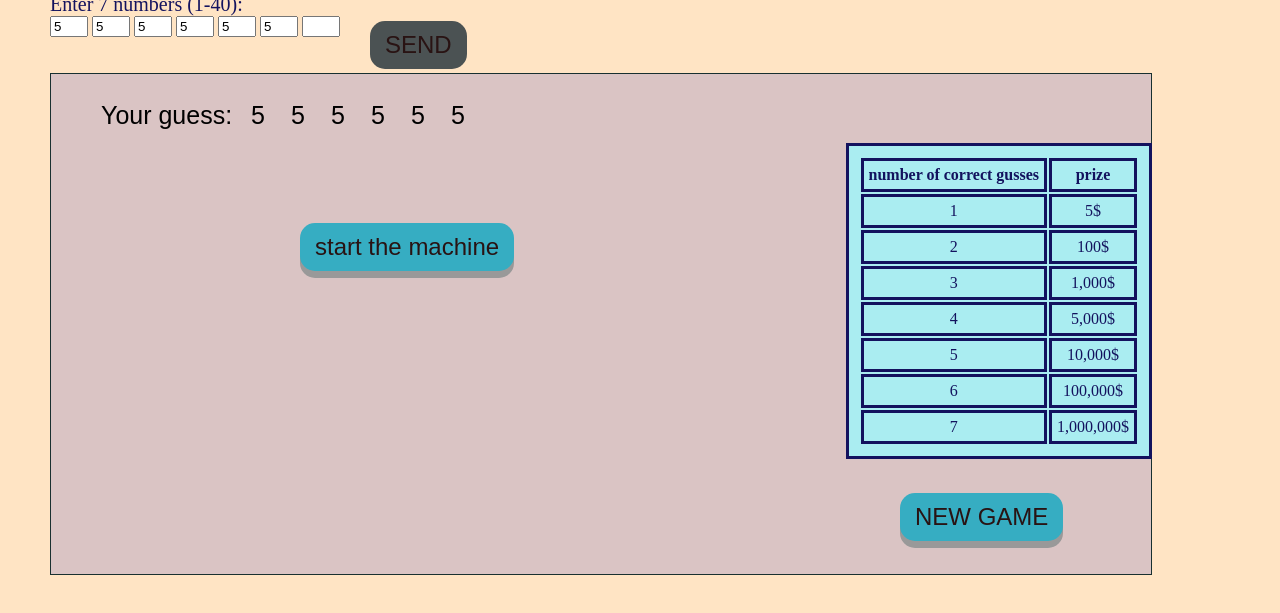
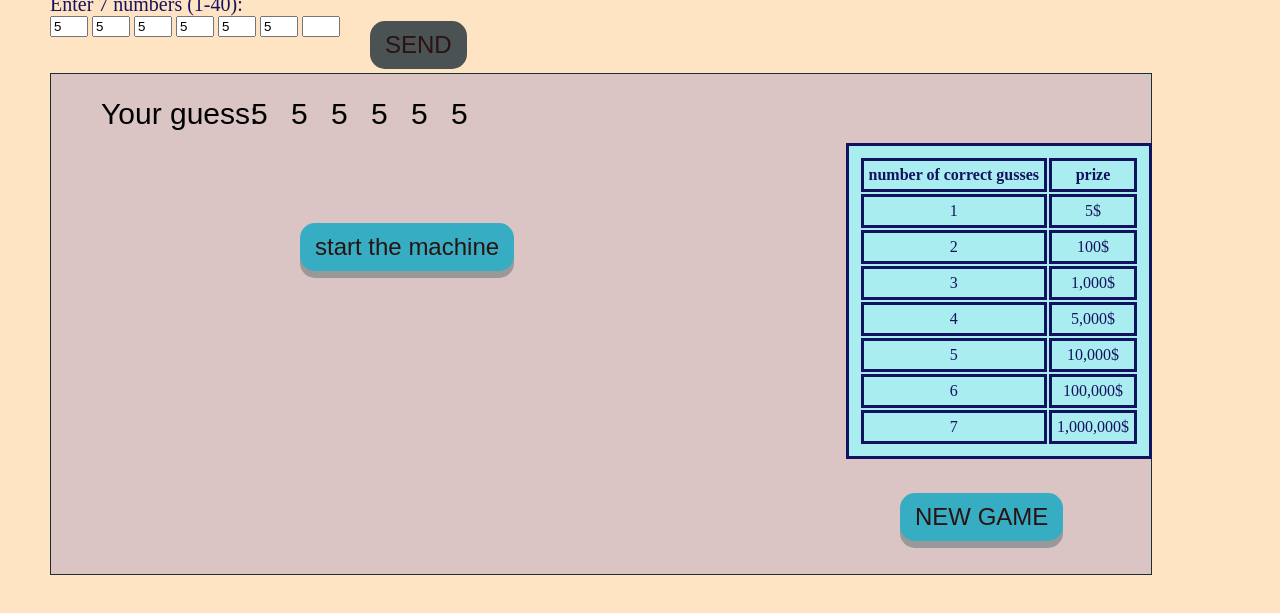
Before and after one commit to shani-da/Lottery, a plain HTML site: page index.html in a window 1280 px wide. Both pictures are taken after typing "5", "5", "5", "5", "5", "5" into the empty fields and a click on the button "SEND". Shown: the part 77-690 px from the top of the page. Drawn offline with Linux system fonts and the light colour scheme.

Commit message:
Update index.html

```diff
--- a/index.html
+++ b/index.html
@@ -214,7 +214,7 @@
                 g[6]=document.getElementById("guess7").value;
 
                 var text="Your guess: ";
-                    cont.font = '25px Arial';
+                    cont.font = '30px Arial';
                     cont.fillStyle = '0,0,0';
                     var x = 50;
                     var y = 50;
```
